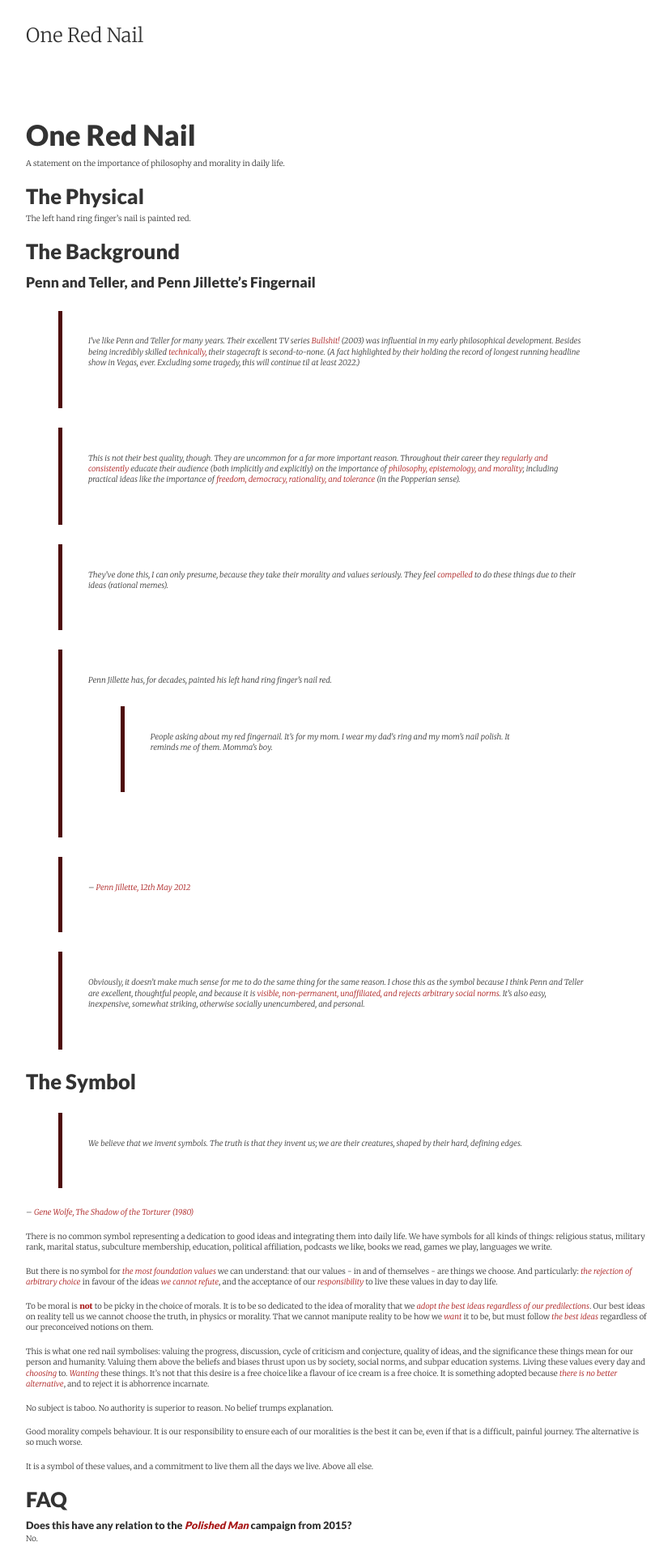
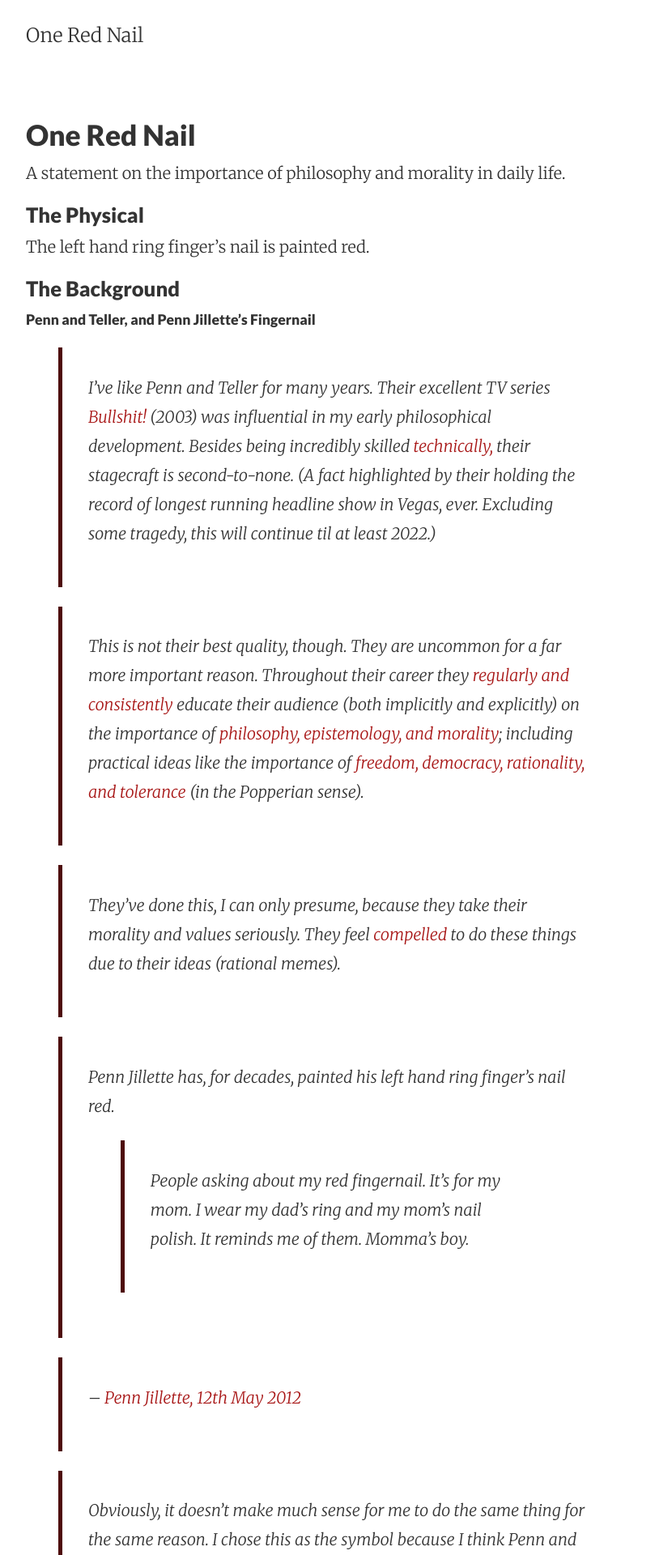
Before and after one commit to onerednail-com/onerednail-com.github.io, a Jekyll site: the page built from index.md, in a window 1280 px wide. Shown: the top 1920 px of the page at 81% size, without its empty margins (224-1054 px from the left). Built offline with Jekyll 4.4.1, drawn with Linux system fonts in a browser that asks for light colours; our own code applies the rules of GitHub Pages for plain Markdown files.

Commit message:
fix font size

```diff
--- a/_sass/_main.scss
+++ b/_sass/_main.scss
@@ -310,8 +310,8 @@
   .p,
   p,
   li {
-    font-size: 0.6rem;
-    line-height: 1.4;
+    font-size: 1.25rem;
+    line-height: 1.8;
   }
 
   .small {
```
